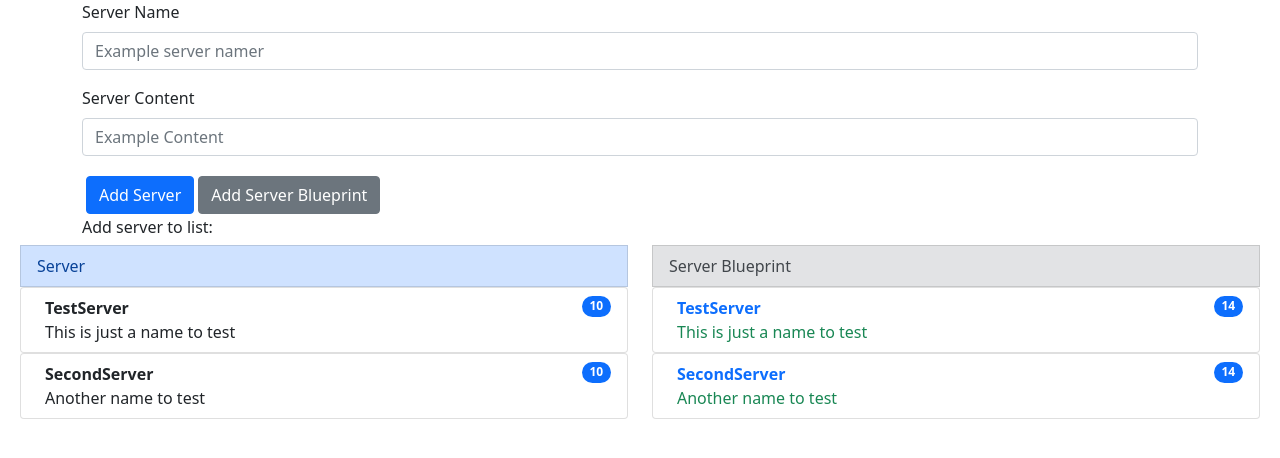
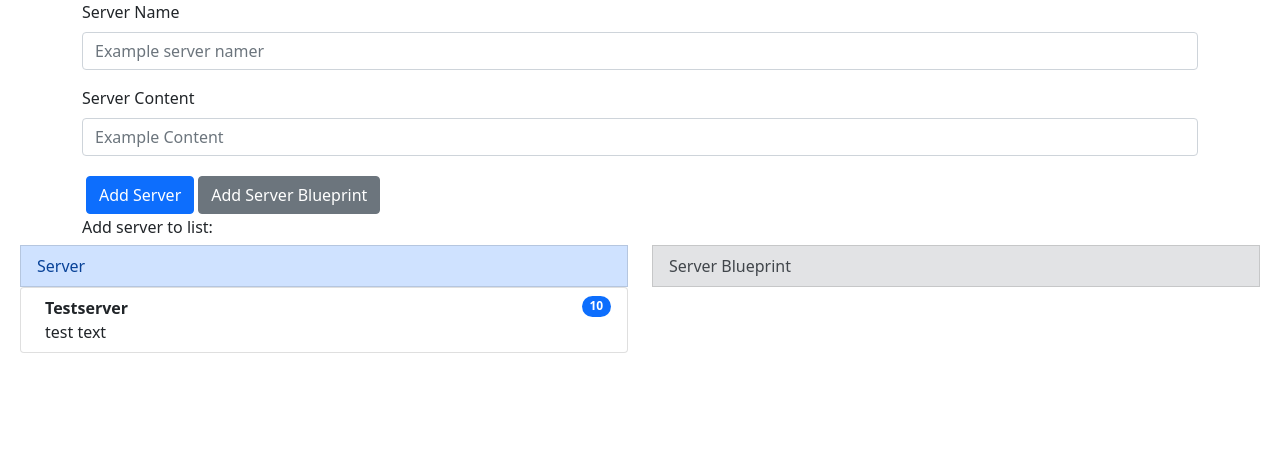
Before and after one commit to FoxGeoff/input-output, an Angular app: page / in a window 1280 px wide. Shown: the top 458 px of the page. Built offline with nearby package versions, Linux system fonts and the light colour scheme.

Commit message:
Binding to a Custom Property - passing a value from the parent @Input to the child

```diff
--- a/src/app/dashboard/dashboard.component.html
+++ b/src/app/dashboard/dashboard.component.html
@@ -36,36 +36,7 @@
   <h6>Add server to list: {{ newName }} {{ newContent }}</h6>
 </div>
 
-
-<!--Group List Servers -->
-<div class="row m-2">
-  <div class="col-6">
-    <li class="list-group-item list-group-item-primary">Server</li>
-    <ol class="list-group list-group" *ngFor="let item of servers">
-      <li
-        class="list-group-item d-flex justify-content-between align-items-start"
-      >
-        <div class="ms-2 me-auto">
-          <div class="fw-bold">{{ item.name }}</div>
-          {{ item.content }}
-        </div>
-        <span class="badge bg-primary rounded-pill">10</span>
-      </li>
-    </ol>
-  </div>
-  <!--Group List Servers -->
-  <div class="col-6">
-    <li class="list-group-item list-group-item-secondary">Server Blueprint</li>
-    <ol class="list-group list-group" *ngFor="let item of bluePrints">
-      <li
-        class="list-group-item d-flex justify-content-between align-items-start"
-      >
-        <div class="ms-2 me-auto">
-          <div class="fw-bold text-primary">{{ item.name }}</div>
-          <div class="text-success">{{ item.content }} </div>
-        </div>
-        <span class="badge bg-primary rounded-pill">14</span>
-      </li>
-    </ol>
-  </div>
-</div>
+<app-server-list
+  *ngFor="let serverElement of serverElements"
+  [srvElement]="serverElement"
+></app-server-list>
--- a/src/app/dashboard/dashboard.component.ts
+++ b/src/app/dashboard/dashboard.component.ts
@@ -17,6 +17,11 @@ export class DashboardComponent implements OnInit {
   newContent: string = '';
   servers: Server[] = [];
   bluePrints: Server[] = [];
+
+  // now lets use for the collection an example javascript literal
+  serverElements = [
+    {name: 'Testserver', content: 'test text'}
+  ];
 
   constructor() { }
 
--- a/src/app/server-list/server-list.component.html
+++ b/src/app/server-list/server-list.component.html
@@ -1 +1,32 @@
-<p>server-list works!</p>
+<div class="row m-2">
+  <!--Group List 'servers' -->
+  <div class="col-6">
+    <li class="list-group-item list-group-item-primary">Server</li>
+    <ol class="list-group list-group"  >
+      <li
+        class="list-group-item d-flex justify-content-between align-items-start"
+      >
+        <div class="ms-2 me-auto">
+          <div class="fw-bold">{{ element.name }}</div>
+          {{ element.content }}
+        </div>
+        <span class="badge bg-primary rounded-pill">10</span>
+      </li>
+    </ol>
+  </div>
+  <!--Group List 'bluePrints' -->
+  <div class="col-6">
+    <li class="list-group-item list-group-item-secondary">Server Blueprint</li>
+    <ol class="list-group list-group" *ngFor="let item of bluePrints">
+      <li
+        class="list-group-item d-flex justify-content-between align-items-start"
+      >
+        <div class="ms-2 me-auto">
+          <div class="fw-bold text-primary">{{ item.name }}</div>
+          <div class="text-success">{{ item.content }} </div>
+        </div>
+        <span class="badge bg-primary rounded-pill">14</span>
+      </li>
+    </ol>
+  </div>
+</div>
```
Also changed, not shown: src/app/server-list/server-list.component.ts (+9 -1 lines), 1 other file (tests, documents, lock files or other folders).
